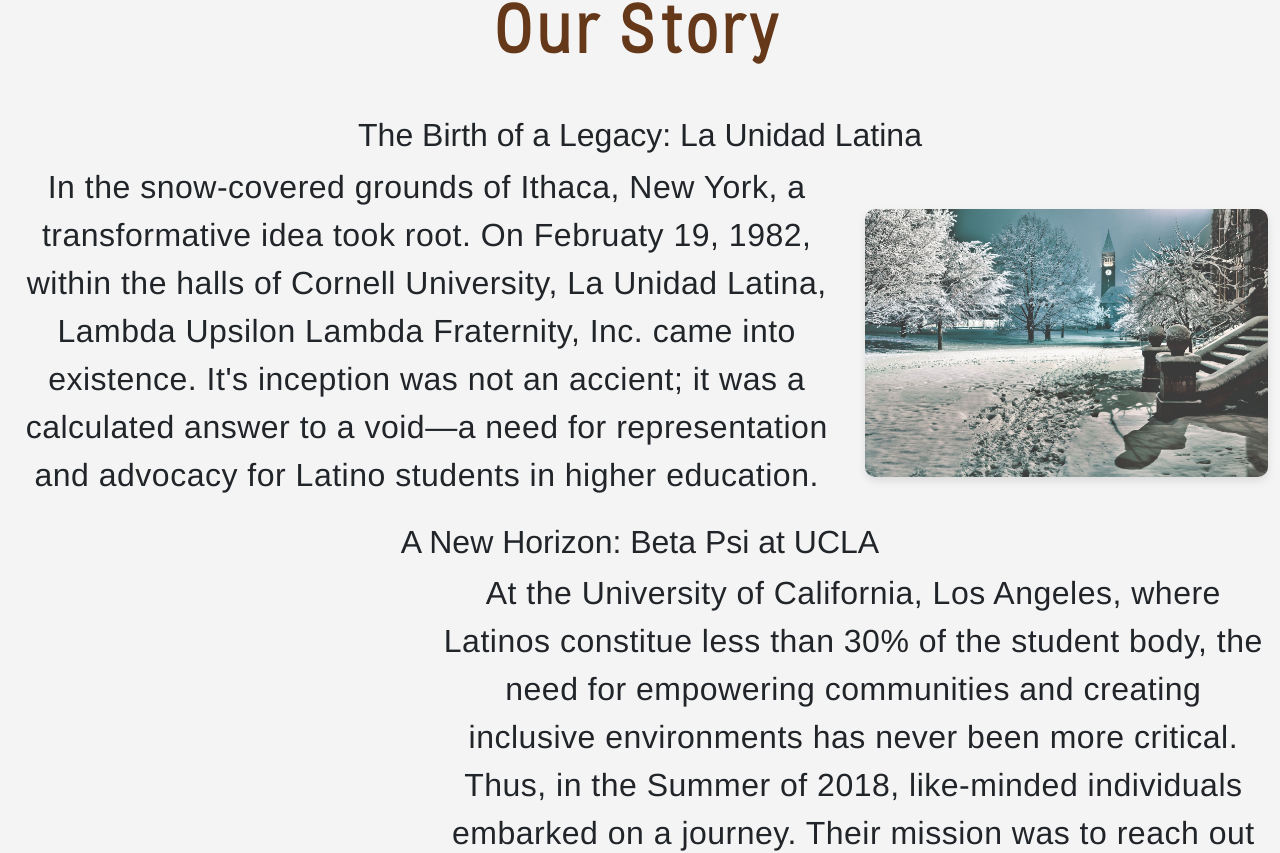
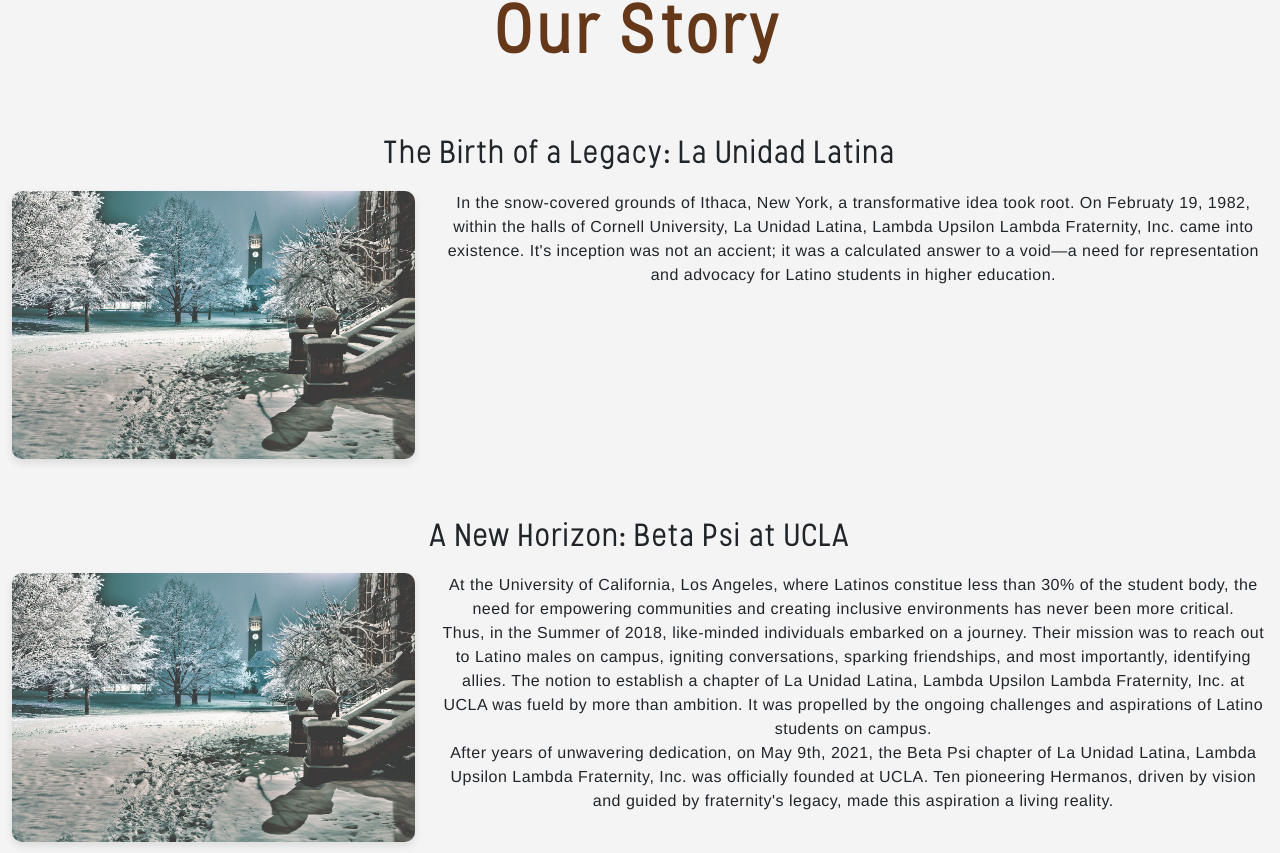
Before and after one commit to carlosm22700/chapter-website, a React (Create React App) app: page /about in a window 1280 px wide. Shown: the part 775-1628 px from the top of the page. Built offline with nearby package versions, Linux system fonts and the light colour scheme.

Commit message:
wip: about us page

```diff
--- a/src/pages/AboutPage/AboutPage.js
+++ b/src/pages/AboutPage/AboutPage.js
@@ -34,7 +34,7 @@
             </Row>
           </Container>
         </div>
-        <div className="story-content-section">
+        <div className="story-content-section reverse">
           <Container>
             <h2>A New Horizon: Beta Psi at UCLA</h2>
             <Row className="flex-container">
--- a/src/pages/AboutPage/AboutPageStyles.css
+++ b/src/pages/AboutPage/AboutPageStyles.css
@@ -22,7 +22,7 @@
   font-weight: 500;
 }
 
-.flex-container {
+/* .flex-container {
   display: flex;
 }
 
@@ -30,7 +30,7 @@
   display: flex;
   align-items: center;
   justify-content: center;
-}
+} */
 /* =========================
             Hero
    ========================= */
@@ -59,28 +59,37 @@
   font-size: 4.5rem;
   padding: 30px;
   color: #653819;
-  text-align: center; /* Center-align the text */
+  text-align: center;
 }
 
-/* For the subsection titles */
-.about-story {
+.story-content-section h2 {
+  font-family: Stellar;
   font-size: 2rem;
   margin-bottom: 1rem;
   font-weight: 600;
+  padding-top: 20px; /* Adjust to match the top alignment of your images */
 }
 
-/* For the story content */
 .about-story p {
   font-weight: 400;
   letter-spacing: 0.5px;
   margin-bottom: 1.5rem;
 }
 
-/* For the image */
 .ny-img {
-  border-radius: 10px; /* Rounded corners */
-  box-shadow: 0px 4px 8px rgba(0, 0, 0, 0.1); /* Shadow for depth */
-  max-width: 100%; /* To make sure the image doesn’t stretch */
+  border-radius: 10px;
+  box-shadow: 0px 4px 8px rgba(0, 0, 0, 0.1);
+  max-width: 100%;
+  width: 100%;
+  height: auto;
+}
+
+.story-content-section:nth-child(even) .flex-container {
+  flex-direction: row-reverse;
+}
+
+.story-content-section {
+  margin-bottom: 40px;
 }
 
 /* =========================
```
